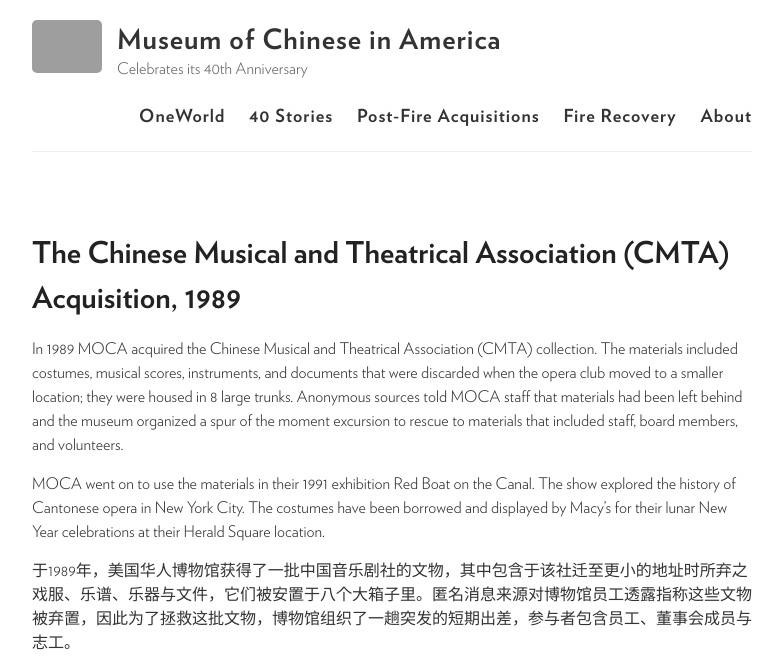
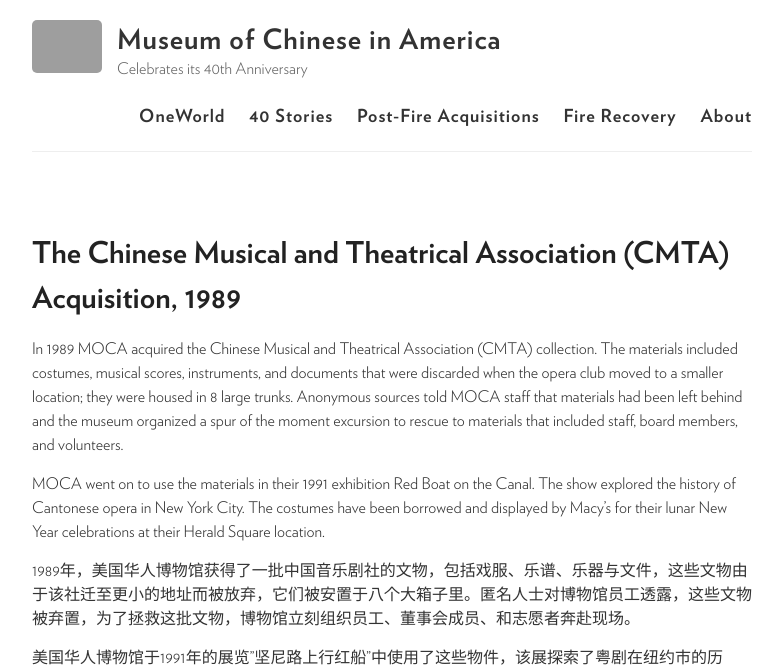
Before and after one commit to moca40/moca40.github.io, a Jekyll site: the page built from _stories/1989-01-01-cmta.md, in a window 1280 px wide. Shown: the top 671 px of the page, without its empty margins (248-1031 px from the left). Built offline with Jekyll 4.4.1, drawn with Linux system fonts in a browser that asks for light colours; some of the changed text lies outside the part shown; grey boxes are pictures that could not be loaded.

Commit message:
Update 1989-01-01-cmta.md

```diff
--- a/_stories/1989-01-01-cmta.md
+++ b/_stories/1989-01-01-cmta.md
@@ -42,8 +42,8 @@
 
 MOCA went on to use the materials in their 1991 exhibition Red Boat on the Canal.  The show explored the history of Cantonese opera in New York City.  The costumes have been borrowed and displayed by Macy’s for their lunar New Year celebrations at their Herald Square location.
 
-于1989年，美国华人博物馆获得了一批中国音乐剧社的文物，其中包含于该社迁至更小的地址时所弃之戏服、乐谱、乐器与文件，它们被安置于八个大箱子里。匿名消息来源对博物馆员工透露指称这些文物被弃置，因此为了拯救这批文物，博物馆组织了一趟突发的短期出差，参与者包含员工、董事会成员与志工。
+1989年，美国华人博物馆获得了一批中国音乐剧社的文物，包括戏服、乐谱、乐器与文件，这些文物由于该社迁至更小的地址而被放弃，它们被安置于八个大箱子里。匿名人士对博物馆员工透露，这些文物被弃置，为了拯救这批文物，博物馆立刻组织员工、董事会成员、和志愿者奔赴现场。
 
-美国华人博物馆于1991年的展览中使用了这些物件，该展探索了粤剧在纽约市的历史。这些戏服也被梅西百货借用于他们在先驱广场分店的农历新年庆祝会。
+美国华人博物馆于1991年的展览"坚尼路上行红船"中使用了这些物件，该展探索了粤剧在纽约市的历史。这些戏服也每年被梅西百货借用，在他们先驱广场的分店展示，庆祝农历新年。
 
 {% include slideshow.html %}
```
